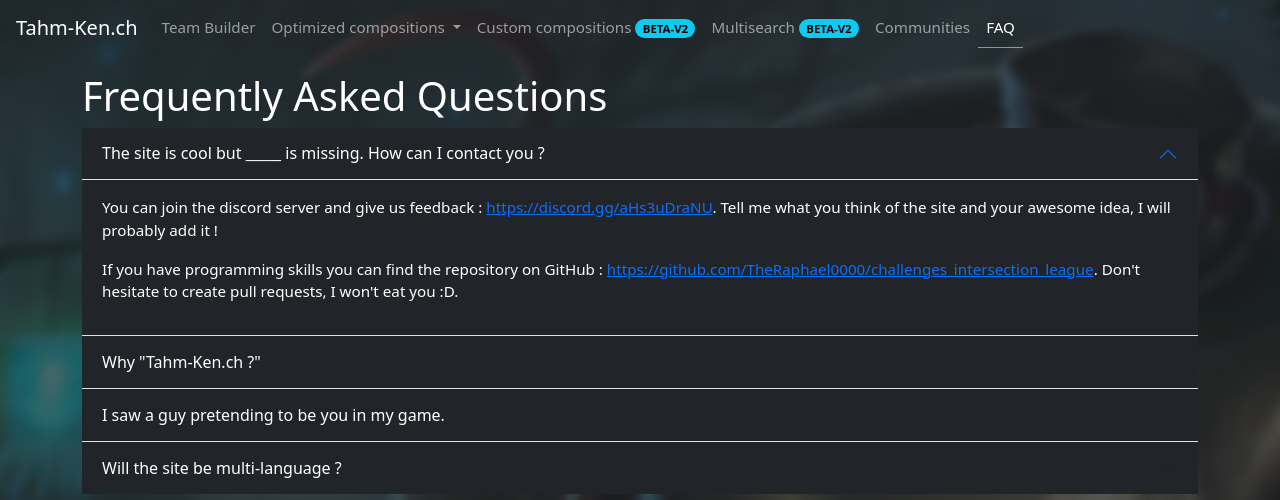
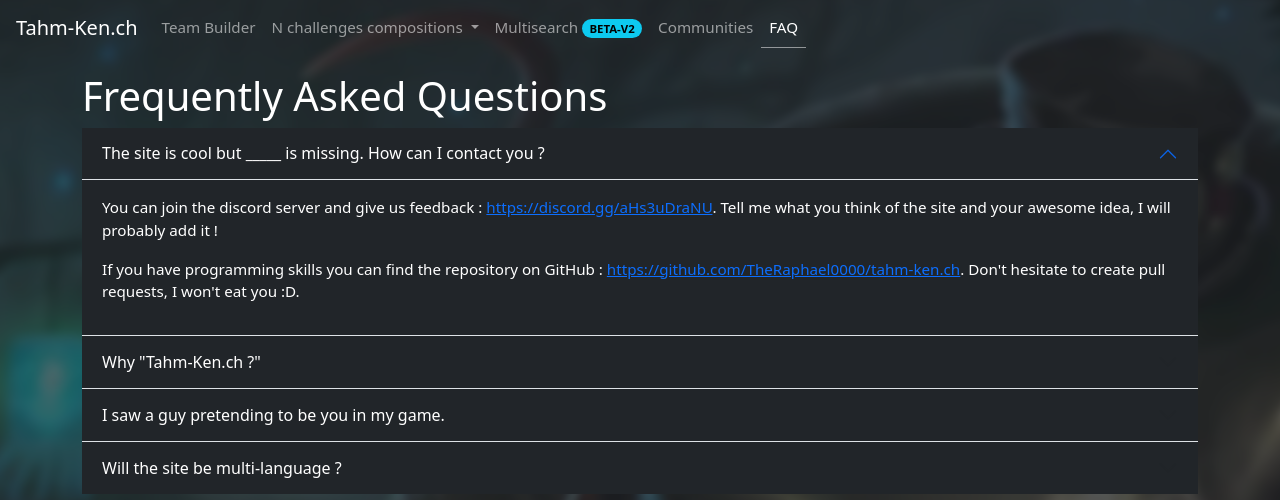
Before and after one commit to TheRaphael0000/tahm-ken.ch, a Flask app: page /faq in a window 1280 px wide, after a click on "The site is cool but _____ is missing. How can I contact you". Shown: the top 500 px of the page. Run offline with Flask 2, Linux system fonts and the light colour scheme; parts of the project's set-up code (start-up, migrations or seed data) failed here and were passed over; some libraries are stand-ins or nearby versions.

Commit message:
remove custom compositions since optimize selection can kind of replace it, remove unused code, rename challenges intersection to team builder, change github link

```diff
--- a/app.py
+++ b/app.py
@@ -1,6 +1,5 @@
 from collections import defaultdict
 import json
-import random
 
 from flask import Flask
 from flask import abort
@@ -20,7 +19,7 @@ from regions import get_region_from_ip
 
 from constants import roles
 
-from challenges_tools import compute_challenges_priority_scores, get_custom_optimized_compositions
+from challenges_tools import compute_challenges_priority_scores
 from challenges_tools import get_summoner_challenges_info
 from challenges_tools import challenges_groups
 from challenges_tools import challenges_data
@@ -49,17 +48,15 @@ limiter = Limiter(app, key_func=get_remote_address)
 language = "en_US"
 multisearch_max_size = 8
 
+composition_limit = 1500
+
 # load the pre-calculated compositions
 compositions = json.load(open("static/compositions.json", "r"))
 
 compositions_names_routes = {}
 for key in compositions.keys():
-    try:
-        name = challenges_config[int(key)]["localizedNames"][language]["name"]
-    except:
-        name = key
-    url = name.replace(" ", "_")
-    compositions_names_routes[url] = (name, key)
+    url = key.replace(" ", "_")
+    compositions_names_routes[url] = key
 
 # variables which are required for the layout
 layout = {
@@ -82,10 +79,18 @@ def get_default_region():
 
 @app.route("/")
 def main():
-    return redirect("/challenges_intersection")
+    return redirect("/team_builder")
+
+@app.route("/challenges_intersection")
+def redirect1():
+    return redirect("/team_builder")
+
+@app.route("/challenges_intersection/<region>/<summoner>")
+def redirect2(region, summoner):
+    return redirect(f"/team_builder/{region}/{summoner}")
 
 
-def args_challenges_intersection(region, summoner):
+def args_team_builder(region, summoner):
     return {
         "champions": champions,
         "champions_alphabetical": champions_alphabetical,
@@ -100,30 +105,27 @@ def args_challenges_intersection(region, summoner):
     }
 
 
-@app.route("/challenges_intersection")
-def route_challenges_intersection():
-    args = args_challenges_intersection(get_default_region(), "")
-    return render_template("challenges_intersection.html", **args)
+@app.route("/team_builder")
+def route_team_builder():
+    args = args_team_builder(get_default_region(), "")
+    return render_template("team_builder.html", **args)
 
 
-@app.route("/challenges_intersection/<region>/<summoner>")
+@app.route("/team_builder/<region>/<summoner>")
 @limiter.limit("6/minutes")
-def route_challenges_intersection_summoner(region, summoner):
+def route_team_builder_summoner(region, summoner):
     try:
         region = regions_by_abbreviation[region]
     except:
-        return redirect("/challenges_intersection")
+        return redirect("/team_builder")
     summoner = summoner.replace("_", " ")
-    args = args_challenges_intersection(region, summoner)
+    args = args_team_builder(region, summoner)
     try:
         challenges_info = get_summoner_challenges_info(region["id"], summoner)
         args |= challenges_info
     except Exception as e:
         args["error"] = f"Couldn't find '{summoner}' on {region['abbreviation']}"
-    return render_template("challenges_intersection.html", **args)
-
-
-composition_limit = 1500
+    return render_template("team_builder.html", **args)
 
 def comps_processing(comps):
     # limit large challenges
@@ -159,13 +161,13 @@ def comps_processing(comps):
 @app.route("/compositions/<route>")
 def route_compositions(route):
     try:
-        name, key = compositions_names_routes[route]
+        key = compositions_names_routes[route]
         comps = compositions[key]
-    except:
+    except Exception as e:
         return abort(404)
 
     args = comps_processing(comps)
-    args["challenge_name"] = name
+    args["challenge_name"] = key
     return render_template("compositions.html", **args)
 
 
@@ -196,7 +198,6 @@ def route_optimize(route):
             roles = best_fit_roles(comp)
             comps.append((roles[0], challenges_, roles[1]))
     except Exception as e:
-        print(e)
         return abort(404)
 
     args = comps_processing(comps)
@@ -216,37 +217,6 @@ def route_optimize(route):
         args["constraints"].append(champion)
 
     return render_template("compositions.html", **args)
-
-
-@app.route("/custom_compositions/<region>/<summoners_names>")
-@limiter.limit("2/minutes")
-def route_custom_compositions(region, summoners_names):
-    try:
-        region = regions_by_abbreviation[region]
-    except:
-        return redirect("/custom_compositions")
-
-    try:
-        summoners_names = summoners_names.split(",")
-        if len({name for name in summoners_names if len(name) >= 2}) != 5:
-            raise Exception(f"Require five valid distinct summoners name.")
-        comps = get_custom_optimized_compositions(
-            region["id"], summoners_names)
-    except Exception as e:
-        args = args_custom_compositions() | {
-            "error": e,
-        }
-        return render_template("custom_compositions.html", **args)
-
-    args = comps_processing(comps)
-    args["challenge_name"] = f"Custom composition for '{', '.join(summoners_names)}'"
-    return render_template("compositions.html", **args)
-
-
-@app.route("/custom_compositions")
-def route_custom_compositions_wizard():
-    args = args_custom_compositions()
-    return render_template("custom_compositions.html", **args)
 
 
 def render_multisearch_search(additional_args={}):
--- a/static/js/challenges_intersection.js
+++ b/static/js/team_builder.js
@@ -335,7 +335,7 @@ for (let c of champion_img) {
 // search summmoner logic
 function search_summoner() {
     if (summoner.value.length > 0) {
-        window.location.href = "/challenges_intersection/" + region.value + "/" + summoner.value
+        window.location.href = "/team_builder/" + region.value + "/" + summoner.value
     }
 }
 
--- a/templates/faq.html
+++ b/templates/faq.html
@@ -27,7 +27,7 @@
                             Tell me what you think of the site and your awesome idea, I will probably add it !
                         </p>
                         <p>
-                            If you have programming skills you can find the repository on GitHub : <a href="https://github.com/TheRaphael0000/challenges_intersection_league">https://github.com/TheRaphael0000/challenges_intersection_league</a>.
+                            If you have programming skills you can find the repository on GitHub : <a href="https://github.com/TheRaphael0000/tahm-ken.ch">https://github.com/TheRaphael0000/tahm-ken.ch</a>.
                             Don't hesitate to create pull requests, I won't eat you :D.
                         </p>
                     </div>
--- a/templates/layout.html
+++ b/templates/layout.html
@@ -6,32 +6,32 @@
         {% set icon %}/static/img/favicon.png{% endset %}
 
         <!-- Meta tags -->
-        <meta charset="UTF-8">
+        <meta charset="UTF-8"/>
         <meta name="description"
-              content="{{ description_s }}">
+              content="{{ description_s }}"/>
         <meta name="keywords"
-              content="League of Legends, League, Challenges, Optimization">
-        <meta name="author" content="TheRaphael0000">
-        <meta name="viewport" content="width=device-width, initial-scale=1.0">
+              content="League of Legends, League, Challenges, Optimization"/>
+        <meta name="author" content="TheRaphael0000"/>
+        <meta name="viewport" content="width=device-width, initial-scale=1.0"/>
 
         <!-- Meta OG tags -->
-        <meta property="og:site_name" content="Tahm-Ken.ch">
-        <meta property="og:type" content="website">
-        <meta property="og:url" content="https://tahm-ken.ch">
-        <meta property="og:title" content="{{ title_s }}">
-        <meta property="og:description" content="{{ description_s }}">
-        <meta property="og:image" content="{{ icon }}">
+        <meta property="og:site_name" content="Tahm-Ken.ch"/>
+        <meta property="og:type" content="website"/>
+        <meta property="og:url" content="https://tahm-ken.ch"/>
+        <meta property="og:title" content="{{ title_s }}"/>
+        <meta property="og:description" content="{{ description_s }}"/>
+        <meta property="og:image" content="{{ icon }}"/>
 
         <title>{{ title_s }} - Tahm-Ken.ch</title>
-        <link rel="icon" href="{{ icon }}">
+        <link rel="icon" href="{{ icon }}"/>
         <!-- Custom CSS/JS -->
-        <link rel="stylesheet" href="/static/css/layout.css">
-        {% block head %}{% endblock %}
+        <link rel="stylesheet" href="/static/css/layout.css"/>
+        {% block head %}{% endblock head %}
         <!-- Bootstrap -->
         <link href="https://cdn.jsdelivr.net/npm/bootstrap@5.2.0-beta1/dist/css/bootstrap.min.css"
               rel="stylesheet"
               integrity="sha384-0evHe/X+R7YkIZDRvuzKMRqM+OrBnVFBL6DOitfPri4tjfHxaWutUpFmBp4vmVor"
-              crossorigin="anonymous">
+              crossorigin="anonymous"/>
         <!-- TableSort -->
         <script src="https://cdnjs.cloudflare.com/ajax/libs/tablesort/5.2.1/tablesort.min.js" integrity="sha512-F/gIMdDfda6OD2rnzt/Iyp2V9JLHlFQ+EUyixDg9+rkwjqgW1snpkpx7FD5FV1+gG2fmFj7I3r6ReQDUidHelA==" crossorigin="anonymous" referrerpolicy="no-referrer">
         </script>
@@ -39,7 +39,7 @@
         </script>
         <!-- Font Awesome -->
         <link href="https://cdnjs.cloudflare.com/ajax/libs/font-awesome/6.1.2/css/all.min.css"
-              rel="stylesheet">
+              rel="stylesheet"/>
         <!-- Google Analytics -->
         <script async src="https://www.googletagmanager.com/gtag/js?id=G-9TT2F05HDD"></script>
         <script src="/static/js/analytics.js"></script>
@@ -50,20 +50,20 @@
                 <a class="navbar-brand" href="/">Tahm-Ken.ch</a>
                 <ul class="navbar-nav">
                     <li class="nav-item">
-                        <a accesskey="1" class="nav-link {% if active_page == 'challenges_intersection' %}active{% endif %}" href="/challenges_intersection">Team Builder</a>
+                        <a accesskey="1" class="nav-link {% if active_page == 'team_builder' %}active{% endif %}" href="/team_builder">Team Builder</a>
                     </li>
                     <li class="nav-item dropdown">
-                        <a accesskey="2" class="nav-link dropdown-toggle  {% if active_page == 'compositions' %}active{% endif %}"
+                        <a accesskey="2" class="nav-link dropdown-toggle"
                            href="#"
                            id="navbarDropdown"
                            role="button"
                            data-bs-toggle="dropdown"
                            aria-expanded="false">
-                            Optimized compositions
+                            N challenges compositions
                         </a>
                         <ul class="dropdown-menu dropdown-menu-dark"
                             aria-labelledby="navbarDropdown">
-                            {% for url, (name, key) in layout.compositions.items() %}
+                            {% for url, name in layout.compositions.items() %}
                                 <li>
                                     <a class="dropdown-item" href="/compositions/{{ url }}">{{ name }}</a>
                                 </li>
@@ -71,16 +71,13 @@
                         </ul>
                     </li>
                     <li class="nav-item">
-                        <a accesskey="3" class="nav-link {% if active_page == 'custom_compositions' %}active{% endif %}" href="/custom_compositions">Custom compositions <span class="badge rounded-pill text-bg-info">BETA-V2</span></a>
+                        <a accesskey="3" class="nav-link {% if active_page == 'multisearch' %}active{% endif %}" href="/multisearch">Multisearch <span class="badge rounded-pill text-bg-info">BETA-V2</span></a>
                     </li>
                     <li class="nav-item">
-                        <a accesskey="4" class="nav-link {% if active_page == 'multisearch' %}active{% endif %}" href="/multisearch">Multisearch <span class="badge rounded-pill text-bg-info">BETA-V2</span></a>
+                        <a accesskey="4" class="nav-link {% if active_page == 'communities' %}active{% endif %}" href="/communities">Communities</a>
                     </li>
                     <li class="nav-item">
-                        <a accesskey="5" class="nav-link {% if active_page == 'communities' %}active{% endif %}" href="/communities">Communities</a>
-                    </li>
-                    <li class="nav-item">
-                        <a accesskey="6" class="nav-link {% if active_page == 'faq' %}active{% endif %}" href="/faq">FAQ</a>
+                        <a accesskey="5" class="nav-link {% if active_page == 'faq' %}active{% endif %}" href="/faq">FAQ</a>
                     </li>
                 </ul>
                 {% block navbar %}{% endblock %}
@@ -92,10 +89,10 @@
         </main>
         <footer class="text-center">
             <i>{{ layout.quote.random }}</i> - The River King
-            <br>
+            <br/>
             <p class="text-secondary" style="font-size:0.8em;">
                 Tahm-Ken.ch isn't endorsed by Riot Games and doesn't reflect the views or opinions of Riot Games or anyone officially involved in producing or managing Riot Games properties.
-                <br>
+                <br/>
                 Riot Games, and all associated properties are trademarks or registered trademarks of Riot Games, Inc.
             </p>
         </footer>
@@ -103,7 +100,7 @@
             <a class="kofi" href="https://ko-fi.com/theraphael0000" target="_blank"><i class="fa-solid fa-heart" style="color: Crimson;"></i></a>
             <a class="discord" href="https://discord.gg/aHs3uDraNU" target="_blank"><i class="fa-brands fa-discord" style="color: #7289da;"></i></a>
             <a class="github"
-               href="https://github.com/TheRaphael0000/challenges_intersection_league/"
+               href="https://github.com/TheRaphael0000/tahm-ken.ch/"
                target="_blank"><i class="fa-brands fa-github" style="color: #fafafa;"></i></a>
         </div>
         <!-- JavaScript Bundle with Popper -->
--- a/templates/multisearch.html
+++ b/templates/multisearch.html
@@ -11,8 +11,8 @@
             {{ region_select(regions, region) }}
         </select>
         <label class="mt-3">Summoners <span class="tooltip_">?<span class="tooltip_text">You can copy paste the lobby chat join messages (for the following languages: english, german, spanish, french, italian)</span></span> :</label>
-        <textarea id="text_area_lobby" class="form-control bg-dark text-white" rows="8" resi placeholder="Neeko Tesla joined the lobby&#10;Top Tipper1 joined the lobby&#10;Top Tipper2 joined the lobby&#10;Top Tipper3 joined the lobby&#10;Top Tipper4 joined the lobby">{% if summoners_names %}{{summoners_names}}{%endif%}</textarea>
-        <button id="btn_multisearch" type="button" class="mt-2 btn btn-dark">Search</button>
+        <textarea id="text_area_lobby" class="form-control bg-dark text-white" rows="8" resi placeholder="Summoner 1 joined the lobby&#10;Summoner 2 joined the lobby&#10;Summoner 3 joined the lobby&#10;Summoner 4 joined the lobby&#10;Summoner 5 joined the lobby">{% if summoners_names %}{{summoners_names}}{%endif%}</textarea>
+        <button id="btn_multisearch" type="button" class="mt-2 btn btn-outline-light">Search</button>
     </div>
     <script src="/static/js/multisearch.js"></script>
 {% endblock %}
--- a/templates/challenges_intersection.html
+++ b/templates/team_builder.html
@@ -1,11 +1,11 @@
 {% extends "layout.html" %}
 {% from "tools.html" import region_select with context %}
-{% set active_page = "challenges_intersection" %}
+{% set active_page = "team_builder" %}
 {% block title %}
   Challenge Intersections
 {% endblock title %}
 {% block head %}
-  <link rel="stylesheet" href="/static/css/challenges_intersection.css"/>
+  <link rel="stylesheet" href="/static/css/team_builder.css"/>
 {% endblock head %}
 {% block navbar %}
   <ul class="navbar-nav ms-auto"">
@@ -242,5 +242,5 @@
       <i class="fa-solid fa-wand-magic-sparkles"></i> Optimize selection
     </button>
   </div>
-  <script src="/static/js/challenges_intersection.js"></script>
+  <script src="/static/js/team_builder.js"></script>
 {% endblock main %}
```
Also changed, not shown: challenges_tools.py (+8 -139 lines), templates/custom_compositions.html (deleted, +0 -37 lines), static/css/team_builder.css (renamed from static/css/challenges_intersection.css), 1 other file.
